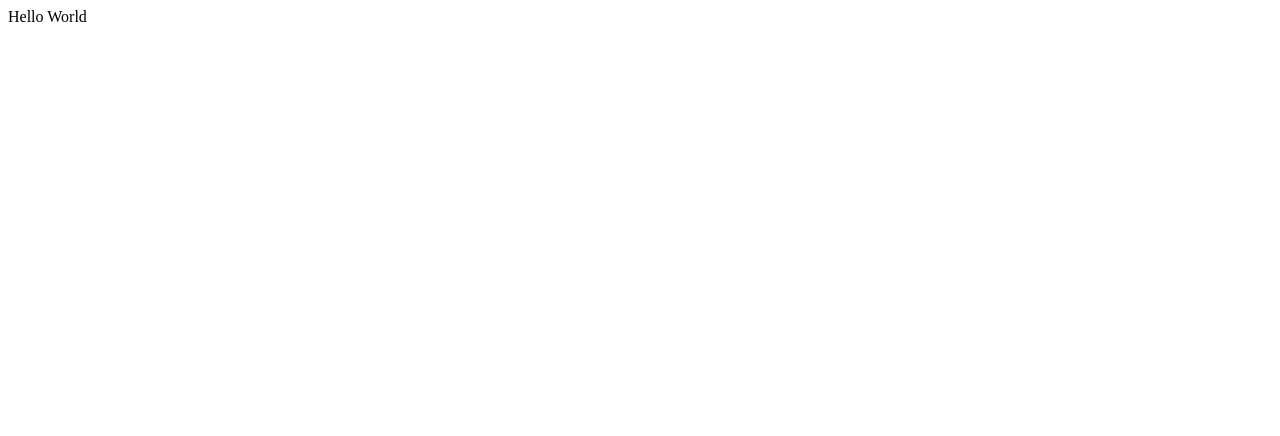
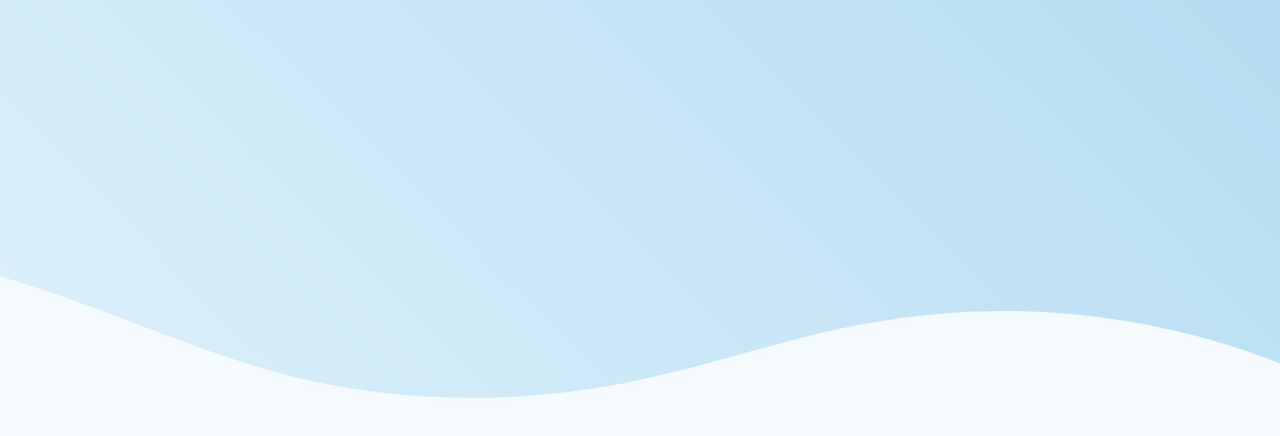
Before and after one commit to Bourhjoul/Landing-page-React, a React (Create React App) app: page / in a window 1280 px wide. Shown: the top 436 px of the page. Built offline with nearby package versions, Linux system fonts and the light colour scheme.

Commit message:
stted up styled compenent

```diff
--- a/package.json
+++ b/package.json
@@ -15,6 +15,7 @@
     "react-dom": "^17.0.2",
     "react-scripts": "4.0.3",
     "styled-components": "^5.3.1",
+    "styled-normalize": "^8.0.7",
     "typescript": "^4.4.2",
     "web-vitals": "^1.1.2",
     "yup": "^0.32.9"
@@ -42,5 +43,8 @@
       "last 1 firefox version",
       "last 1 safari version"
     ]
+  },
+  "devDependencies": {
+    "@types/styled-components": "^5.1.14"
   }
 }
--- a/public/index.html
+++ b/public/index.html
@@ -15,15 +15,12 @@
       user's mobile device or desktop. See https://developers.google.com/web/fundamentals/web-app-manifest/
     -->
     <link rel="manifest" href="%PUBLIC_URL%/manifest.json" />
-    <!--
-      Notice the use of %PUBLIC_URL% in the tags above.
-      It will be replaced with the URL of the `public` folder during the build.
-      Only files inside the `public` folder can be referenced from the HTML.
-
-      Unlike "/favicon.ico" or "favicon.ico", "%PUBLIC_URL%/favicon.ico" will
-      work correctly both with client-side routing and a non-root public URL.
-      Learn how to configure a non-root public URL by running `npm run build`.
-    -->
+    <link rel="preconnect" href="https://fonts.googleapis.com" />
+    <link rel="preconnect" href="https://fonts.gstatic.com" crossorigin />
+    <link
+      href="https://fonts.googleapis.com/css2?family=Poppins:ital,wght@0,100;0,200;0,300;0,400;0,500;0,600;0,700;0,800;0,900;1,100;1,200;1,300;1,400;1,500;1,600;1,700;1,800;1,900&display=swap"
+      rel="stylesheet"
+    />
     <title>React App</title>
   </head>
   <body>
--- a/src/App.tsx
+++ b/src/App.tsx
@@ -1,7 +1,16 @@
 import React from "react"
+import { AppContainer } from "./AppStyles"
+import { Home } from "./Sections/Home/Home"
+import Theme from "./styles/theme"
 
 function App() {
-  return <div>Hello World</div>
+  return (
+    <Theme>
+      <AppContainer>
+        <Home />
+      </AppContainer>
+    </Theme>
+  )
 }
 
 export default App
--- /dev/null
+++ b/src/AppStyles.ts
@@ -0,0 +1,7 @@
+import styled from "styled-components"
+
+export const AppContainer = styled.div`
+  max-width: 1340px;
+  width: 100%;
+  margin: auto;
+`
--- /dev/null
+++ b/src/Sections/Home/Home.tsx
@@ -0,0 +1,26 @@
+import React from "react"
+import {
+  Animation,
+  HomeContainer,
+  Pathbackground,
+  Svgbackground,
+} from "./HomeStyles"
+
+interface HomeProps {}
+
+export const Home: React.FC<HomeProps> = () => {
+  return (
+    <HomeContainer>
+      <Animation>
+        <Svgbackground
+          data-name="Layer 1"
+          xmlns="http://www.w3.org/2000/svg"
+          viewBox="0 0 1200 120"
+          preserveAspectRatio="none"
+        >
+          <Pathbackground d="M321.39,56.44c58-10.79,114.16-30.13,172-41.86,82.39-16.72,168.19-17.73,250.45-.39C823.78,31,906.67,72,985.66,92.83c70.05,18.48,146.53,26.09,214.34,3V0H0V27.35A600.21,600.21,0,0,0,321.39,56.44Z"></Pathbackground>
+        </Svgbackground>
+      </Animation>
+    </HomeContainer>
+  )
+}
--- /dev/null
+++ b/src/Sections/Home/HomeStyles.ts
@@ -0,0 +1,39 @@
+import styled from "styled-components"
+
+export const HomeContainer = styled.section`
+  position: relative;
+  display: flex;
+  background: rgb(182, 220, 241);
+  background: linear-gradient(
+    225deg,
+    rgba(182, 220, 241, 1) 0%,
+    rgba(220, 240, 251, 1) 100%
+  );
+  min-height: 400px;
+
+  /* padding: 10px 15vw; */
+`
+
+export const Animation = styled.div`
+  position: absolute;
+  bottom: 0;
+  left: 0;
+  width: 100%;
+  overflow: hidden;
+  line-height: 0;
+  transform: rotate(180deg);
+`
+
+export const Svgbackground = styled.svg`
+  position: relative;
+  display: block;
+  width: calc(122% + 1.3px);
+  height: 161px;
+  @media ${(props) => props.theme.breakpoints.sm} {
+    width: calc(182% + 1.3px);
+    height: 161px;
+  }
+`
+export const Pathbackground = styled.path`
+  fill: ${(props) => props.theme.colors.background1};
+`
--- /dev/null
+++ b/src/styles/globals.ts
@@ -0,0 +1,38 @@
+import { createGlobalStyle } from "styled-components"
+import { normalize } from "styled-normalize"
+import theme from "../theme/default"
+
+type styleProps = {
+  theme: typeof theme
+}
+
+const GlobalStyles = createGlobalStyle<styleProps>`
+  ${normalize};
+  * {
+    box-sizing: border-box;
+    margin: 0;
+    padding: 0;
+  }
+  html {
+    font-size: 62.5%;
+    scroll-behavior: smooth;
+  }
+  body {
+    font-family: ${(props) => props.theme.fonts.main};
+    font-size: 1.6rem;
+    background: ${(props) => props.theme.colors.background1};
+    color: ${(props) => props.theme.colors.primary1};
+    cursor: default;
+  }
+  h1,h2,h3,h4,h5,h6,button {
+    font-family: ${(props) => props.theme.fonts.title};
+  }
+  a {
+    text-decoration: none;
+  }
+  li{
+    list-style: none;
+  }
+`
+
+export default GlobalStyles
--- /dev/null
+++ b/src/styles/theme.tsx
@@ -0,0 +1,13 @@
+import { ThemeProvider } from "styled-components"
+import React from "react"
+import theme from "../theme/default"
+import GlobalStyles from "./globals"
+
+const Theme = ({ children }: { children: React.ReactNode }) => (
+  <ThemeProvider theme={theme}>
+    <GlobalStyles />
+    {children}
+  </ThemeProvider>
+)
+
+export default Theme
--- /dev/null
+++ b/src/theme/default.ts
@@ -0,0 +1,23 @@
+const theme = {
+  // Temp fonts
+  fonts: {
+    title: "Poppins, sans-serif",
+    main: "Poppins, sans-serif",
+  },
+  // Colors for layout
+  colors: {
+    primary1: "#000000",
+    background1: "#F5FAFC",
+    accent1: "#B6DCF1",
+    button: "#1F638A",
+    accent2: "#DCF0FB",
+  },
+  // Breakpoints for responsive design
+  breakpoints: {
+    sm: "screen and (max-width: 640px)",
+    md: "screen and (max-width: 768px)",
+    lg: "screen and (max-width: 1024px)",
+    xl: "screen and (max-width: 1280px)",
+  },
+}
+export default theme
```
Also changed, not shown: 1 other file (tests, documents, lock files or other folders).
